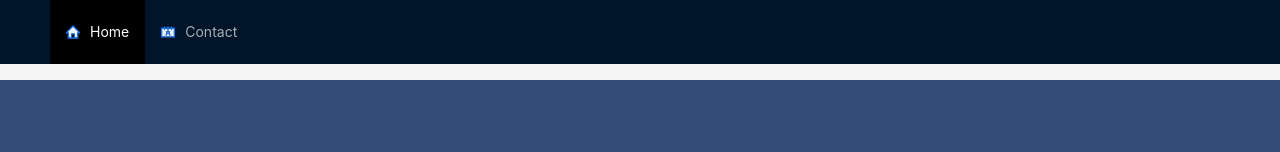
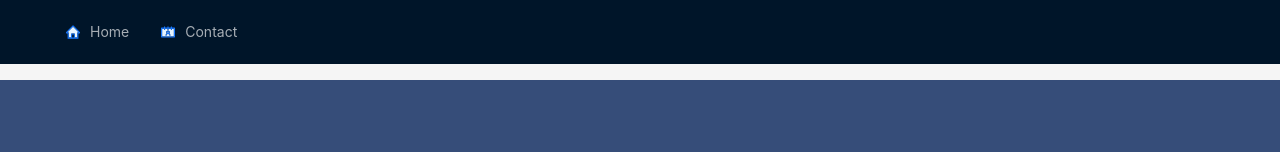
Before and after one commit to Sacheerc/sacheerc.github.io, a React (Create React App) app: page / in a window 1280 px wide. Shown: the top 152 px of the page. Built offline with nearby package versions, Linux system fonts and the light colour scheme.

Commit message:
React hash router related changes

```diff
--- a/package.json
+++ b/package.json
@@ -10,7 +10,6 @@
     "antd": "^5.3.1",
     "react": "^18.2.0",
     "react-dom": "^18.2.0",
-    "react-router": "^6.9.0",
     "react-router-dom": "^6.9.0",
     "react-scripts": "5.0.1",
     "web-vitals": "^2.1.4"
--- a/src/App.js
+++ b/src/App.js
@@ -1,15 +1,12 @@
 import React from 'react';
 import './App.css';
 import './styles/Custom.css';
+import NavBar from './components/NavBar';
+import { BrowserRouter, Route, Routes } from 'react-router-dom';
 import { Layout, Space, ConfigProvider } from 'antd';
 import { useState } from 'react';
-import NavBar from './components/NavBar';
-import { MainSlider } from './components/MainSlider';
-import { Skills } from './components/Skills';
-import { Bio } from './components/Bio';
-import { Experience } from './components/Experience';
-import { Education } from './components/Education';
-import { Portfolio } from './components/Portfolio';
+import { Home } from './pages/Home';
+import { About } from './pages/About';
 
 const { Header, Footer, Content } = Layout;
 
@@ -42,14 +39,12 @@ const App = () => {
             <NavBar></NavBar>
           </Header>
           <Content>
-            <>
-              <MainSlider />
-              <Bio />
-              <Skills />
-              <Experience />
-              <Education />
-              <Portfolio />
-            </>
+            <Routes>
+              <>
+                <Route exact path='/' element={<Home />} />
+                <Route path='/about' element={<About />} />
+              </>
+            </Routes>
           </Content>
           <Footer>Footer</Footer>
         </Layout>
--- a/src/components/NavBar.js
+++ b/src/components/NavBar.js
@@ -1,5 +1,6 @@
 import React from 'react';
 import { Menu } from 'antd';
+import { Link } from 'react-router-dom';
 import { HomeTwoTone, ContactsTwoTone } from '@ant-design/icons';
 import { useState } from 'react';
 
@@ -9,31 +10,28 @@ const items = [
     label: 'Home',
     key: 'home',
     icon: <HomeTwoTone />,
+    route: '/',
   },
   {
     label: 'Contact',
     key: 'contact',
     icon: <ContactsTwoTone />,
+    route: '/about',
   },
 ];
 
 const NavBar = () => {
-  const [current, setCurrent] = useState('home');
+  // const [current, setCurrent] = useState('home');
 
-  const handleMenuClick = (e) => {
-    setCurrent(e.key);
-  };
+  // const handleMenuClick = (e) => {
+  //   setCurrent(e.key);
+  // };
 
   return (
-    <Menu
-      theme='dark'
-      mode='horizontal'
-      selectedKeys={[current]}
-      onClick={handleMenuClick}
-    >
+    <Menu theme='dark' mode='horizontal'>
       {items.map((item) => (
         <Menu.Item key={item.key} icon={item.icon}>
-          {item.label}
+          <Link to={item.route}>{item.label}</Link>
         </Menu.Item>
       ))}
     </Menu>
--- a/src/index.js
+++ b/src/index.js
@@ -3,11 +3,14 @@ import ReactDOM from 'react-dom/client';
 import './index.css';
 import App from './App';
 import reportWebVitals from './reportWebVitals';
+import { HashRouter } from 'react-router-dom';
 
 const root = ReactDOM.createRoot(document.getElementById('root'));
 root.render(
   <React.StrictMode>
-    <App />
+    <HashRouter>
+      <App />
+    </HashRouter>
   </React.StrictMode>
 );
 
--- /dev/null
+++ b/src/pages/About.js
@@ -0,0 +1,5 @@
+import React from 'react';
+
+export const About = () => {
+  return <h1>This is about section</h1>;
+};
--- a/src/pages/Home.js
+++ b/src/pages/Home.js
@@ -1,11 +1,20 @@
 import React from 'react';
-import { Button } from 'antd';
+import { MainSlider } from '../components/MainSlider';
+import { Bio } from '../components/Bio';
+import { Skills } from '../components/Skills';
+import { Experience } from '../components/Experience';
+import { Education } from '../components/Education';
+import { Portfolio } from '../components/Portfolio';
 
 export const Home = () => {
   return (
     <>
-      <Button type='primary'>Button</Button>
-      <h1>Test</h1>;
+      <MainSlider />
+      <Bio />
+      <Skills />
+      <Experience />
+      <Education />
+      <Portfolio />
     </>
   );
 };
```
